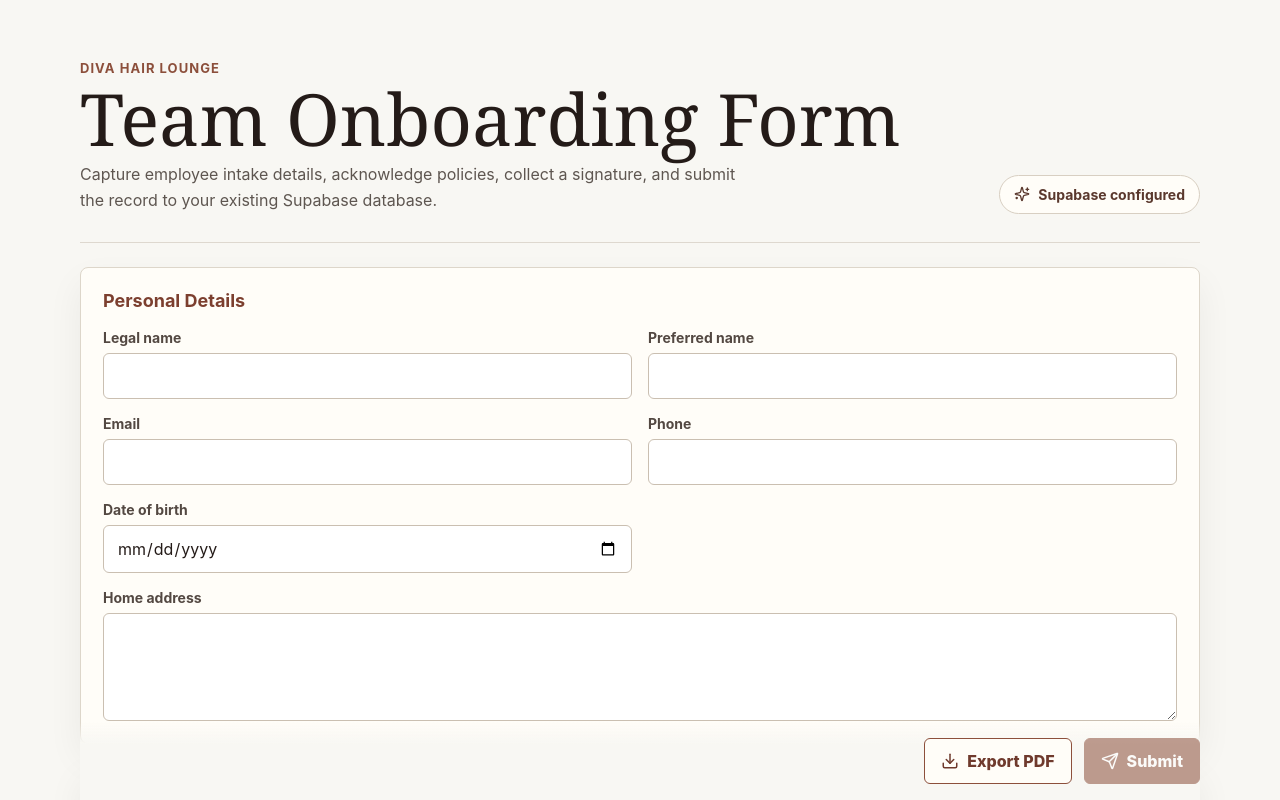
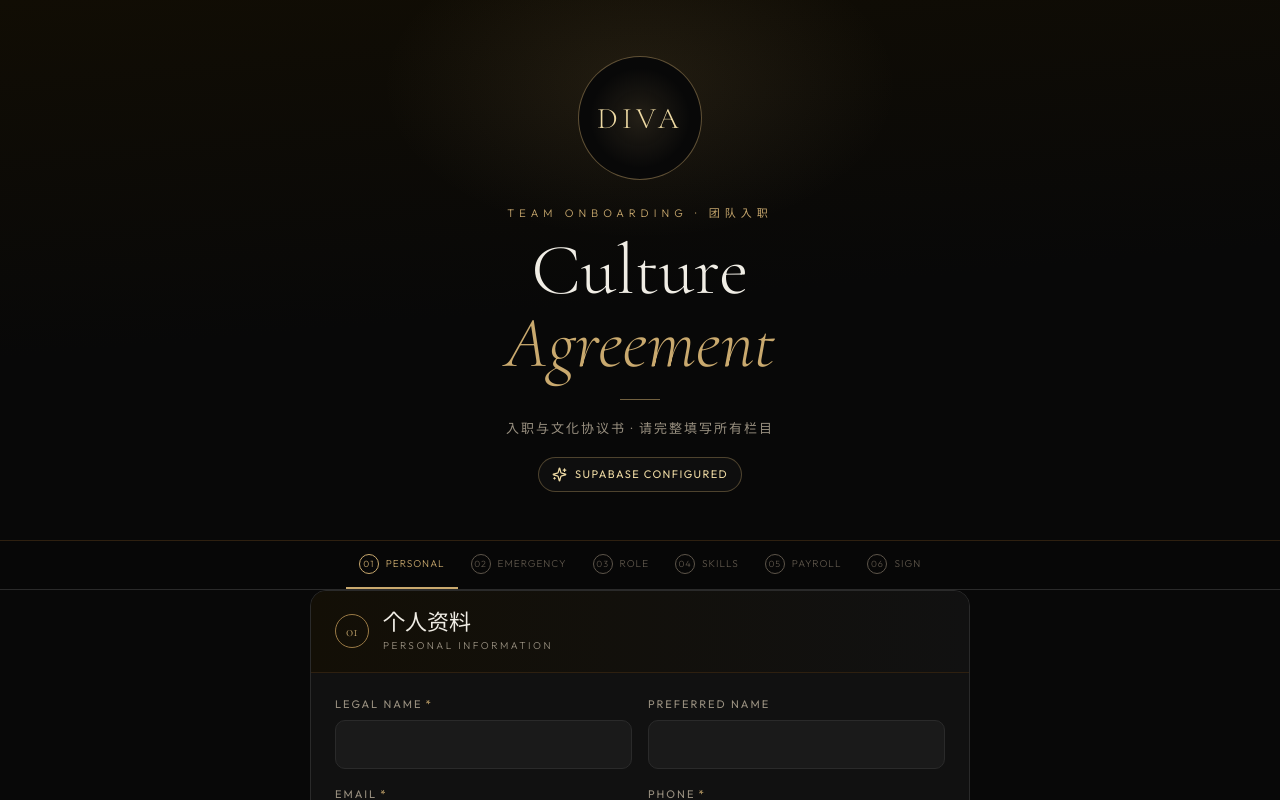
Before and after one commit to CSTAN-ULTIMATELYSOLUTION/aga-diva, a React (Vite) app: page / in a window 1280 px wide. Shown: the top 800 px of the page. Built offline with nearby package versions, Linux system fonts and the light colour scheme; no server answers.

Commit message:
Match Diva artifact theme

```diff
--- a/src/main.tsx
+++ b/src/main.tsx
@@ -1,4 +1,4 @@
-import React, { useMemo, useRef, useState } from "react";
+import React, { useEffect, useMemo, useRef, useState } from "react";
 import { createRoot } from "react-dom/client";
 import { createClient } from "@supabase/supabase-js";
 import { jsPDF } from "jspdf";
@@ -108,7 +108,38 @@ function App() {
     "idle",
   );
   const [message, setMessage] = useState("");
+  const [activeSection, setActiveSection] = useState("personal");
+  const [scrollProgress, setScrollProgress] = useState(0);
   const canvasRef = useRef<HTMLCanvasElement | null>(null);
+
+  const sections = [
+    { id: "personal", number: "01", nav: "Personal", title: "个人资料", subtitle: "Personal Information" },
+    { id: "emergency", number: "02", nav: "Emergency", title: "紧急联系人", subtitle: "Emergency Contact" },
+    { id: "role", number: "03", nav: "Role", title: "岗位与时间", subtitle: "Role And Availability" },
+    { id: "experience", number: "04", nav: "Skills", title: "美发经验", subtitle: "Salon Experience" },
+    { id: "payroll", number: "05", nav: "Payroll", title: "薪资资料", subtitle: "Payroll Details" },
+    { id: "sign", number: "06", nav: "Sign", title: "确认签署", subtitle: "Acknowledgement" },
+  ];
+
+  useEffect(() => {
+    const onScroll = () => {
+      const max = document.documentElement.scrollHeight - window.innerHeight;
+      setScrollProgress(max > 0 ? (window.scrollY / max) * 100 : 0);
+
+      const current =
+        [...sections]
+          .reverse()
+          .find((section) => {
+            const element = document.getElementById(section.id);
+            return element ? element.offsetTop - 160 <= window.scrollY : false;
+          })?.id || sections[0].id;
+      setActiveSection(current);
+    };
+
+    onScroll();
+    window.addEventListener("scroll", onScroll, { passive: true });
+    return () => window.removeEventListener("scroll", onScroll);
+  }, []);
 
   const isReady = useMemo(
     () =>
@@ -148,7 +179,7 @@ function App() {
     context.moveTo(x, y);
     context.lineWidth = 2.4;
     context.lineCap = "round";
-    context.strokeStyle = "#251b18";
+    context.strokeStyle = "#edd9a3";
     setIsDrawing(true);
   };
 
@@ -265,24 +296,42 @@ function App() {
   };
 
   return (
-    <main className="shell">
-      <section className="intro">
-        <div>
-          <p className="eyebrow">Diva Hair Lounge</p>
-          <h1>Team Onboarding Form</h1>
-          <p className="introText">
-            Capture employee intake details, acknowledge policies, collect a
-            signature, and submit the record to your existing Supabase database.
-          </p>
-        </div>
+    <main>
+      <div className="progress" style={{ width: `${scrollProgress}%` }} />
+      <section className="hero">
+        <div className="logoMark">DIVA</div>
+        <p className="eyebrow">Team Onboarding · 团队入职</p>
+        <h1>
+          Culture
+          <br />
+          <em>Agreement</em>
+        </h1>
+        <div className="rule" />
+        <p className="heroSub">入职与文化协议书 · 请完整填写所有栏目</p>
         <div className="statusPill">
-          <Sparkles size={16} />
+          <Sparkles size={15} />
           {supabase ? "Supabase configured" : "Supabase env needed"}
         </div>
       </section>
 
+      <nav className="sectionNav" aria-label="Onboarding sections">
+        <div className="sectionNavInner">
+          {sections.map((section) => (
+            <a
+              className={`navPill ${activeSection === section.id ? "on" : ""}`}
+              href={`#${section.id}`}
+              key={section.id}
+            >
+              <span>{section.number}</span>
+              {section.nav}
+            </a>
+          ))}
+        </div>
+      </nav>
+
+      <div className="shell">
       <form className="form" onSubmit={submit}>
-        <Section title="Personal Details">
+        <Section {...sections[0]}>
           <Input label="Legal name" value={form.employeeName} required onChange={(value) => update("employeeName", value)} />
           <Input label="Preferred name" value={form.preferredName} onChange={(value) => update("preferredName", value)} />
           <Input label="Email" type="email" value={form.email} required onChange={(value) => update("email", value)} />
@@ -291,26 +340,26 @@ function App() {
           <TextArea label="Home address" value={form.address} onChange={(value) => update("address", value)} />
         </Section>
 
-        <Section title="Emergency Contact">
+        <Section {...sections[1]}>
           <Input label="Contact name" value={form.emergencyContactName} required onChange={(value) => update("emergencyContactName", value)} />
           <Input label="Contact phone" value={form.emergencyContactPhone} required onChange={(value) => update("emergencyContactPhone", value)} />
         </Section>
 
-        <Section title="Role And Availability">
+        <Section {...sections[2]}>
           <Input label="Role" value={form.roleAppliedFor} required placeholder="Stylist, assistant, front desk..." onChange={(value) => update("roleAppliedFor", value)} />
           <Select label="Employment type" value={form.employmentType} onChange={(value) => update("employmentType", value)} options={["Full time", "Part time", "Contract", "Apprentice"]} />
           <Input label="Target start date" type="date" value={form.startDate} onChange={(value) => update("startDate", value)} />
           <TextArea label="Availability" value={form.scheduleAvailability} placeholder="Weekdays, weekends, preferred shifts..." onChange={(value) => update("scheduleAvailability", value)} />
         </Section>
 
-        <Section title="Experience">
+        <Section {...sections[3]}>
           <TextArea label="Salon experience" value={form.salonExperience} onChange={(value) => update("salonExperience", value)} />
           <TextArea label="Licenses or certifications" value={form.certifications} onChange={(value) => update("certifications", value)} />
           <TextArea label="Strengths" value={form.strengths} onChange={(value) => update("strengths", value)} />
           <TextArea label="Growth goals" value={form.growthGoals} onChange={(value) => update("growthGoals", value)} />
         </Section>
 
-        <Section title="Payroll Details">
+        <Section {...sections[4]}>
           <Input label="Uniform size" value={form.uniformSize} onChange={(value) => update("uniformSize", value)} />
           <Input label="Payroll name" value={form.payrollName} onChange={(value) => update("payrollName", value)} />
           <Input label="Bank name" value={form.bankName} onChange={(value) => update("bankName", value)} />
@@ -318,7 +367,11 @@ function App() {
           <Input label="Tax ID last 4" value={form.taxIdLast4} maxLength={4} onChange={(value) => update("taxIdLast4", value)} />
         </Section>
 
-        <Section title="Acknowledgement">
+        <Section {...sections[5]}>
+          <div className="quoteBlock">
+            “I understand that Diva Hair Lounge is built on craft, discipline,
+            service, and teamwork.”
+          </div>
           <label className="checkRow">
             <input
               type="checkbox"
@@ -372,20 +425,33 @@ function App() {
 
         {message && <p className={`message ${status}`}>{message}</p>}
       </form>
+      </div>
     </main>
   );
 }
 
 function Section({
+  id,
+  number,
   title,
+  subtitle,
   children,
 }: {
+  id: string;
+  number: string;
   title: string;
+  subtitle: string;
   children: React.ReactNode;
 }) {
   return (
-    <section className="section">
-      <h2>{title}</h2>
+    <section className="section" id={id}>
+      <div className="sectionHead">
+        <div className="sectionNumber">{number}</div>
+        <h2>
+          {title}
+          <small>{subtitle}</small>
+        </h2>
+      </div>
       <div className="grid">{children}</div>
     </section>
   );
@@ -410,11 +476,12 @@ function Input({
 }) {
   return (
     <label className="field">
-      <span>{label}</span>
+      <span>{label}{required && <em>*</em>}</span>
       <input
         value={value}
         onChange={(event) => onChange(event.target.value)}
-        type={type}
+        type={type === "email" ? "text" : type}
+        inputMode={type === "email" ? "email" : undefined}
         required={required}
         placeholder={placeholder}
         maxLength={maxLength}
@@ -472,4 +539,10 @@ function TextArea({
   );
 }
 
-createRoot(document.getElementById("root")!).render(<App />);
+const rootElement = document.getElementById("root")!;
+const windowWithRoot = window as typeof window & {
+  __divaOnboardingRoot?: ReturnType<typeof createRoot>;
+};
+
+windowWithRoot.__divaOnboardingRoot ??= createRoot(rootElement);
+windowWithRoot.__divaOnboardingRoot.render(<App />);
--- a/src/styles.css
+++ b/src/styles.css
@@ -1,9 +1,21 @@
+@import url("https://fonts.googleapis.com/css2?family=Cormorant+Garamond:ital,wght@0,300;0,400;0,600;1,300;1,400&family=Outfit:wght@200;300;400;500;600&display=swap");
+
 :root {
-  color: #241b18;
-  background: #f8f7f3;
-  font-family:
-    Inter, ui-sans-serif, system-ui, -apple-system, BlinkMacSystemFont, "Segoe UI",
-    sans-serif;
+  --gold: #c9a96e;
+  --gold-dim: #9a7a45;
+  --gold-light: #edd9a3;
+  --bg: #080808;
+  --bg2: #111111;
+  --bg3: #1a1a1a;
+  --border: #2a2a2a;
+  --border-gold: #2e2010;
+  --text: #f0ede5;
+  --text-dim: #999080;
+  --text-faint: #5d554a;
+  --red: #e05050;
+  color: var(--text);
+  background: var(--bg);
+  font-family: "Outfit", ui-sans-serif, system-ui, sans-serif;
   font-synthesis: none;
   text-rendering: optimizeLegibility;
 }
@@ -12,10 +24,19 @@
   box-sizing: border-box;
 }
 
+html {
+  scroll-behavior: smooth;
+}
+
 body {
   margin: 0;
   min-width: 320px;
   min-height: 100vh;
+  padding-bottom: 80px;
+  background: var(--bg);
+  color: var(--text);
+  font-size: 15px;
+  font-weight: 300;
 }
 
 button,
@@ -25,28 +46,64 @@ textarea {
   font: inherit;
 }
 
-.shell {
-  width: min(1120px, calc(100% - 32px));
-  margin: 0 auto;
-  padding: 32px 0 56px;
+.progress {
+  position: fixed;
+  top: 0;
+  left: 0;
+  z-index: 200;
+  height: 3px;
+  width: 0;
+  background: var(--gold);
+  box-shadow: 0 0 8px rgba(201, 169, 110, 0.5);
+  transition: width 160ms ease;
 }
 
-.intro {
-  display: flex;
-  align-items: flex-end;
-  justify-content: space-between;
-  gap: 24px;
-  margin-bottom: 24px;
-  padding: 28px 0;
-  border-bottom: 1px solid #ded8cf;
+.hero {
+  position: relative;
+  overflow: hidden;
+  padding: 56px 24px 48px;
+  text-align: center;
+  background: linear-gradient(175deg, #110d04 0%, var(--bg) 55%);
+  border-bottom: 1px solid var(--border-gold);
+}
+
+.hero::before {
+  content: "";
+  position: absolute;
+  top: -70px;
+  left: 50%;
+  width: 520px;
+  height: 310px;
+  transform: translateX(-50%);
+  background: radial-gradient(ellipse, rgba(201, 169, 110, 0.11), transparent 70%);
+  pointer-events: none;
+}
+
+.logoMark {
+  position: relative;
+  width: 124px;
+  height: 124px;
+  margin: 0 auto 24px;
+  border: 1px solid rgba(201, 169, 110, 0.45);
+  border-radius: 50%;
+  display: grid;
+  place-items: center;
+  color: var(--gold-light);
+  font-family: "Cormorant Garamond", serif;
+  font-size: 30px;
+  letter-spacing: 0.14em;
+  background:
+    radial-gradient(circle, rgba(201, 169, 110, 0.14), transparent 58%),
+    #080808;
 }
 
 .eyebrow {
-  margin: 0 0 8px;
-  color: #8c4f3b;
-  font-size: 13px;
-  font-weight: 700;
-  letter-spacing: 0.08em;
+  position: relative;
+  margin: 0 0 14px;
+  color: var(--gold);
+  font-size: 11px;
+  font-weight: 300;
+  letter-spacing: 5px;
   text-transform: uppercase;
 }
 
@@ -57,213 +114,382 @@ p {
 }
 
 h1 {
-  margin-bottom: 10px;
-  font-family: Georgia, "Times New Roman", serif;
-  font-size: clamp(36px, 6vw, 72px);
-  font-weight: 500;
-  line-height: 0.95;
+  position: relative;
+  margin-bottom: 6px;
+  color: var(--text);
+  font-family: "Cormorant Garamond", serif;
+  font-size: clamp(42px, 9vw, 72px);
+  font-weight: 300;
+  line-height: 1.02;
   letter-spacing: 0;
 }
 
-.introText {
-  max-width: 660px;
-  margin-bottom: 0;
-  color: #5e5650;
-  font-size: 16px;
-  line-height: 1.6;
+h1 em {
+  color: var(--gold);
+  font-style: italic;
+}
+
+.rule {
+  position: relative;
+  width: 40px;
+  height: 1px;
+  margin: 18px auto;
+  background: var(--gold);
+  opacity: 0.55;
+}
+
+.heroSub {
+  position: relative;
+  margin-bottom: 20px;
+  color: var(--text-dim);
+  font-size: 13px;
+  letter-spacing: 2px;
+  text-transform: uppercase;
 }
 
 .statusPill {
+  position: relative;
   display: inline-flex;
   align-items: center;
   gap: 8px;
-  flex: 0 0 auto;
-  border: 1px solid #d8cfc2;
+  border: 1px solid rgba(201, 169, 110, 0.34);
   border-radius: 999px;
-  padding: 10px 14px;
-  color: #5a382d;
-  background: #fffdf8;
-  font-size: 14px;
-  font-weight: 700;
+  padding: 9px 13px;
+  color: var(--gold-light);
+  background: rgba(17, 17, 17, 0.72);
+  font-size: 11px;
+  font-weight: 400;
+  letter-spacing: 1.4px;
+  text-transform: uppercase;
+}
+
+.sectionNav {
+  position: sticky;
+  top: 0;
+  z-index: 100;
+  overflow-x: auto;
+  white-space: nowrap;
+  scrollbar-width: none;
+  background: rgba(8, 8, 8, 0.96);
+  border-bottom: 1px solid var(--border);
+  backdrop-filter: blur(16px);
+}
+
+.sectionNav::-webkit-scrollbar {
+  display: none;
+}
+
+.sectionNavInner {
+  display: inline-flex;
+  min-width: 100%;
+  justify-content: center;
+  padding: 0 12px;
+}
+
+.navPill {
+  display: inline-flex;
+  align-items: center;
+  gap: 7px;
+  padding: 13px;
+  border-bottom: 2px solid transparent;
+  color: var(--text-faint);
+  font-size: 10px;
+  letter-spacing: 1px;
+  text-decoration: none;
+  text-transform: uppercase;
+  transition: color 160ms ease, border-color 160ms ease;
+}
+
+.navPill span {
+  width: 20px;
+  height: 20px;
+  border: 1px solid currentColor;
+  border-radius: 50%;
+  display: grid;
+  place-items: center;
+  font-size: 9px;
+}
+
+.navPill.on {
+  color: var(--gold);
+  border-bottom-color: var(--gold);
+}
+
+.shell {
+  width: min(660px, calc(100% - 36px));
+  margin: 0 auto;
 }
 
 .form {
   display: grid;
-  gap: 18px;
+  gap: 28px;
 }
 
 .section {
-  padding: 22px;
-  border: 1px solid #ddd6ca;
-  border-radius: 8px;
-  background: #fffdf8;
-  box-shadow: 0 16px 36px rgba(36, 27, 24, 0.06);
+  scroll-margin-top: 70px;
+  overflow: hidden;
+  border: 1px solid var(--border);
+  border-radius: 16px;
+  background: var(--bg2);
+}
+
+.sectionHead {
+  display: flex;
+  align-items: center;
+  gap: 14px;
+  padding: 20px 24px;
+  border-bottom: 1px solid var(--border-gold);
+  background: linear-gradient(90deg, #130f06, var(--bg2));
+}
+
+.sectionNumber {
+  width: 34px;
+  height: 34px;
+  flex: 0 0 auto;
+  border: 1px solid var(--gold-dim);
+  border-radius: 50%;
+  display: grid;
+  place-items: center;
+  color: var(--gold);
+  font-family: "Cormorant Garamond", serif;
+  font-size: 15px;
 }
 
 .section h2 {
-  margin-bottom: 18px;
-  color: #7c3f2f;
-  font-size: 18px;
+  margin: 0;
+  color: var(--text);
+  font-family: "Cormorant Garamond", serif;
+  font-size: 22px;
+  font-weight: 400;
+  line-height: 1.15;
+}
+
+.section h2 small {
+  display: block;
+  margin-top: 4px;
+  color: var(--text-dim);
+  font-family: "Outfit", sans-serif;
+  font-size: 10px;
+  font-weight: 300;
+  letter-spacing: 2.5px;
+  text-transform: uppercase;
 }
 
 .grid {
   display: grid;
   grid-template-columns: repeat(2, minmax(0, 1fr));
-  gap: 16px;
+  gap: 18px 16px;
+  padding: 24px;
 }
 
 .field {
   display: grid;
-  gap: 7px;
+  gap: 9px;
 }
 
-.field.wide {
+.field.wide,
+.quoteBlock,
+.checkRow,
+.signatureBox {
   grid-column: 1 / -1;
 }
 
 .field span,
 .signatureHeader,
 .checkRow {
-  color: #534842;
-  font-size: 14px;
-  font-weight: 700;
+  color: var(--text-dim);
+  font-size: 11px;
+  font-weight: 400;
+  letter-spacing: 2px;
+  text-transform: uppercase;
+}
+
+.field span em {
+  margin-left: 3px;
+  color: var(--gold);
+  font-style: normal;
 }
 
 input,
 select,
 textarea {
   width: 100%;
-  border: 1px solid #cabfb1;
-  border-radius: 6px;
-  padding: 12px 13px;
-  color: #241b18;
-  background: #fff;
+  border: 1px solid var(--border);
+  border-radius: 10px;
+  padding: 14px 16px;
+  color: var(--text);
+  background: var(--bg3);
   outline: none;
-  transition:
-    border-color 120ms ease,
-    box-shadow 120ms ease;
+  transition: border-color 160ms ease, box-shadow 160ms ease;
+}
+
+select {
+  appearance: none;
+}
+
+select option {
+  background: #111;
+}
+
+input::placeholder,
+textarea::placeholder {
+  color: var(--text-faint);
 }
 
 textarea {
-  min-height: 108px;
+  min-height: 92px;
+  line-height: 1.6;
   resize: vertical;
 }
 
 input:focus,
 select:focus,
 textarea:focus {
-  border-color: #9e5a42;
-  box-shadow: 0 0 0 3px rgba(158, 90, 66, 0.16);
+  border-color: var(--gold);
+  box-shadow: 0 0 0 3px rgba(201, 169, 110, 0.11);
+}
+
+.quoteBlock {
+  padding: 24px;
+  border: 1px solid var(--border-gold);
+  border-radius: 10px;
+  color: var(--gold-light);
+  background: #0a0700;
+  font-family: "Cormorant Garamond", serif;
+  font-size: 21px;
+  font-style: italic;
+  font-weight: 300;
+  line-height: 1.75;
+  text-align: center;
 }
 
 .checkRow {
-  grid-column: 1 / -1;
   display: flex;
   align-items: flex-start;
-  gap: 12px;
-  line-height: 1.5;
+  gap: 13px;
+  padding: 15px 0;
+  line-height: 1.7;
+  letter-spacing: 0;
+  text-transform: none;
 }
 
 .checkRow input {
   width: 18px;
   height: 18px;
-  margin-top: 2px;
-  accent-color: #8c4f3b;
+  flex: 0 0 auto;
+  margin-top: 3px;
+  accent-color: var(--gold);
+}
+
+.checkRow span {
+  color: var(--text-dim);
+  font-size: 14px;
+  letter-spacing: 0;
+  text-transform: none;
 }
 
 .signatureBox {
-  grid-column: 1 / -1;
-  border: 1px dashed #bdaea0;
-  border-radius: 8px;
   overflow: hidden;
-  background: #fbfaf6;
+  border: 1px solid var(--border-gold);
+  border-radius: 12px;
+  background: linear-gradient(160deg, #0f0a03, var(--bg2));
 }
 
 .signatureHeader {
   display: flex;
+  align-items: center;
   justify-content: space-between;
-  align-items: center;
-  padding: 12px 14px;
-  border-bottom: 1px solid #e2d9cc;
+  padding: 14px 16px;
+  border-bottom: 1px solid var(--border-gold);
 }
 
 canvas {
+  display: block;
   width: 100%;
   height: 180px;
-  display: block;
+  cursor: crosshair;
   touch-action: none;
   background:
-    linear-gradient(transparent 92%, rgba(124, 63, 47, 0.28) 92%) 0 0 / 100%
-      52px,
-    #fffdf8;
-  cursor: crosshair;
+    linear-gradient(transparent 91%, rgba(201, 169, 110, 0.18) 91%) 0 0 / 100% 52px,
+    #0a0700;
 }
 
 .actions {
-  position: sticky;
-  bottom: 0;
-  display: flex;
-  justify-content: flex-end;
+  display: grid;
+  grid-template-columns: 1fr 1fr;
   gap: 12px;
-  padding: 16px 0;
-  background: linear-gradient(transparent, #f8f7f3 28%);
+  padding: 0 0 24px;
 }
 
 button {
   display: inline-flex;
   align-items: center;
   justify-content: center;
-  gap: 8px;
-  border: 1px solid #8c4f3b;
-  border-radius: 6px;
-  padding: 12px 16px;
-  min-height: 46px;
-  color: #fff;
-  background: #8c4f3b;
-  font-weight: 800;
+  gap: 9px;
+  min-height: 52px;
+  border: 1px solid var(--gold);
+  border-radius: 11px;
+  padding: 14px 18px;
+  color: #090909;
+  background: var(--gold);
+  font-size: 12px;
+  font-weight: 500;
+  letter-spacing: 3px;
+  text-transform: uppercase;
   cursor: pointer;
+  transition: opacity 160ms ease, transform 120ms ease, background 160ms ease;
 }
 
 button:hover {
-  background: #743e31;
+  opacity: 0.88;
+}
+
+button:active {
+  transform: scale(0.985);
 }
 
 button:disabled {
   cursor: not-allowed;
-  opacity: 0.55;
+  opacity: 0.5;
 }
 
 .secondary,
 .iconButton {
-  color: #6f3a2d;
-  background: #fffdf8;
+  color: var(--gold-light);
+  background: var(--bg3);
 }
 
 .secondary:hover,
 .iconButton:hover {
-  background: #f1eae0;
+  background: #130f04;
 }
 
 .iconButton {
   min-height: 34px;
   padding: 7px 10px;
+  border-color: var(--border-gold);
+  font-size: 10px;
+  letter-spacing: 1.5px;
 }
 
 .message {
-  margin: 0;
-  padding: 12px 14px;
-  border-radius: 6px;
-  font-weight: 700;
+  margin: 0 0 24px;
+  padding: 14px 16px;
+  border-radius: 10px;
+  font-weight: 400;
+  line-height: 1.5;
 }
 
 .message.saved {
-  color: #24533b;
-  background: #e8f5ed;
+  color: var(--gold-light);
+  background: #0d180f;
+  border: 1px solid rgba(201, 169, 110, 0.22);
 }
 
 .message.error {
-  color: #7a2720;
-  background: #fbe9e6;
+  color: #f5b8b8;
+  background: #200c0c;
+  border: 1px solid rgba(224, 80, 80, 0.35);
 }
 
 .spin {
@@ -277,25 +503,34 @@ button:disabled {
 }
 
 @media (max-width: 760px) {
-  .shell {
-    width: min(100% - 20px, 1120px);
-    padding-top: 18px;
+  .hero {
+    padding: 42px 18px 36px;
   }
 
-  .intro {
-    display: grid;
-    align-items: start;
+  .logoMark {
+    width: 104px;
+    height: 104px;
+    font-size: 25px;
+  }
+
+  .sectionNavInner {
+    justify-content: flex-start;
+  }
+
+  .shell {
+    width: min(100% - 28px, 660px);
   }
 
   .grid {
     grid-template-columns: 1fr;
+    padding: 20px;
   }
 
-  .section {
-    padding: 16px;
+  .sectionHead {
+    padding: 18px 20px;
   }
 
   .actions {
-    display: grid;
+    grid-template-columns: 1fr;
   }
 }
```
